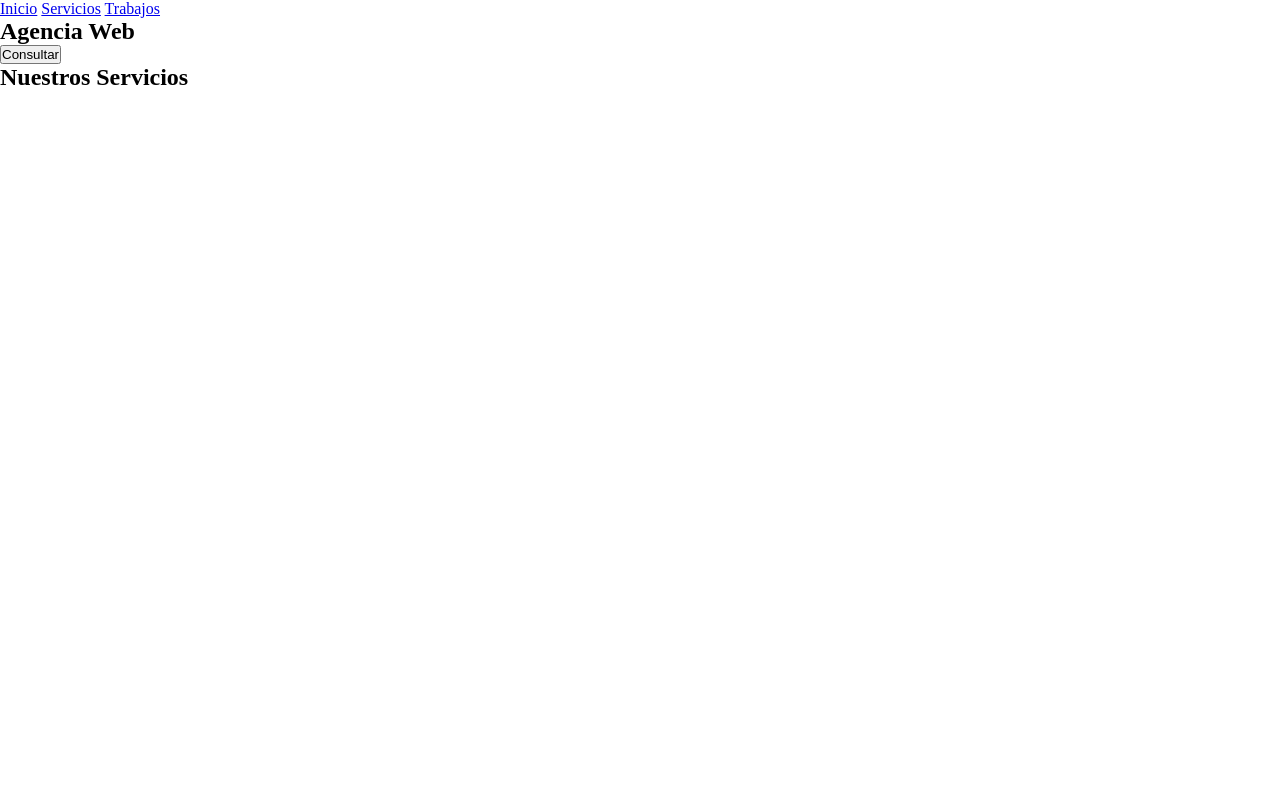
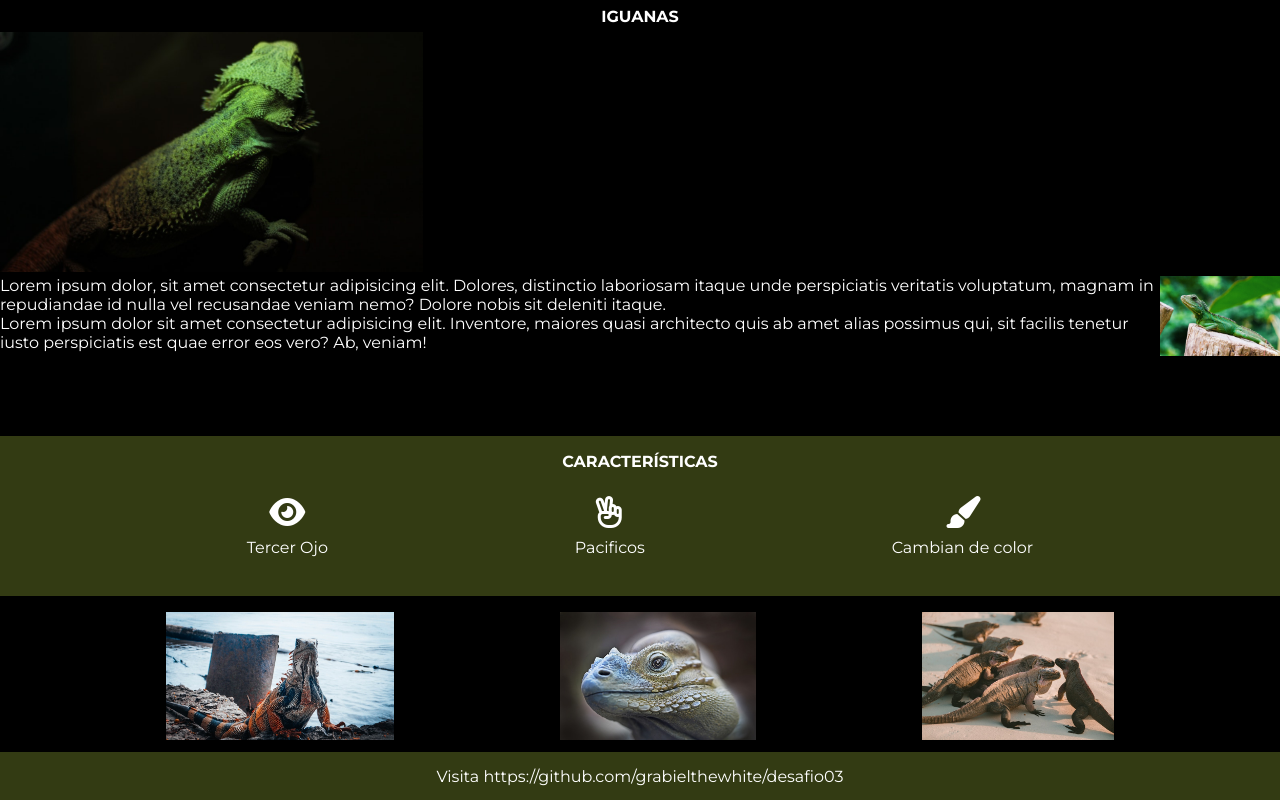
Before and after one commit to gabriel-ecc/desafio03, a plain HTML site: page index.html in a window 1280 px wide. Drawn offline with Linux system fonts and the light colour scheme.

Commit message:
estructura base

```diff
--- a/assets/styles/style.css
+++ b/assets/styles/style.css
@@ -1,5 +1,100 @@
+@import url('https://fonts.googleapis.com/css2?family=Montserrat:ital,wght@0,100..900;1,100..900&display=swap');
+
 * {
     margin: 0;
     padding: 0;
     box-sizing: border-box;
+    font-family: "Montserrat", sans-serif;
+    font-size: 2vh;
+    color: white;
+    background-color: black;
   }
+
+  header{
+    text-align: center;
+    align-content: center;
+    height: 4vh;
+  }
+
+  main{
+    height: 90vh;
+    display: block;
+  }
+
+  .imgPrincipal{
+    max-width: 100%; /* La imagen nunca será más ancha que su contenedor */
+    height: 30vh;
+    object-fit: cover;
+  }
+
+  .textoIntro{
+    display: flex;
+    justify-content: space-between;
+    height: 20vh;
+
+  }
+
+  .texto1{
+    display: block;
+
+  }
+
+  .iguana1{
+    height: 10vh;
+  }
+
+  .caracteristicas{
+    height: 20vh;
+    text-align: center;
+    background-color: rgb(51, 59, 19);
+  }
+
+  .caracteristicas > h2{
+    background-color: rgb(51, 59, 19);
+    padding-top: 2vh;
+    margin-bottom: 4vh;
+  }
+
+  .cards{
+    display: flex;
+    justify-content: space-evenly;
+    margin-top: 2vh;
+    background-color: rgb(51, 59, 19);
+  }
+
+  .card{
+    background-color: rgb(51, 59, 19);
+  }
+
+  .card > p{
+    margin-top: 2vh;
+    background-color: rgb(51, 59, 19);
+  }
+
+  .card > i{
+    background-color: rgb(51, 59, 19);
+  }
+
+  .galeria{
+    height: 20vh;
+    display: flex;
+    justify-content: space-evenly;
+
+  }
+
+  .galeria > img{
+    max-width: 25%; /* La imagen nunca será más ancha que su contenedor */
+    height: auto;
+    margin: 2vh 0 2vh 0;
+  }
+
+  footer{
+    display: flex;
+    justify-content: center;
+    align-items: center;
+    height: 6vh;
+    background-color: rgb(51, 59, 19);
+  }
+  footer > p{
+    background-color: rgb(51, 59, 19);
+  }
--- a/index.html
+++ b/index.html
@@ -3,37 +3,49 @@
 <head>
     <meta charset="UTF-8">
     <meta name="viewport" content="width=device-width, initial-scale=1.0">
+    <link rel="stylesheet" href="https://cdnjs.cloudflare.com/ajax/libs/font-awesome/6.6.0/css/all.min.css" integrity="sha512-Kc323vGBEqzTmouAECnVceyQqyqdsSiqLQISBL29aUW4U/M7pSPA/gEUZQqv1cwx4OnYxTxve5UMg5GT6L4JJg==" crossorigin="anonymous" referrerpolicy="no-referrer" />
     <link rel="shortcut icon" href="assets/favicon/favicon.ico" type="image/x-icon">
     <link rel="stylesheet" href="./assets/styles/style.css">
     <title>Document</title>
 </head>
 <body>
-
     <header>
-        <nav>
-            <a href="#">Inicio</a>
-            <a href="#servicios">Servicios</a>
-            <a href="#trabajos">Trabajos</a>
-        </nav>
+        <h1>IGUANAS</h1>
     </header>
     <main>
-        <section>
-            <h1>Agencia Web</h1>
-            <button>Consultar</button>
-
+        <img src="assets/imgs/bg-header.jpg" alt="iguana" class="imgPrincipal">
+        <section class="textoIntro">
+            <div class="texto1">
+                <p>Lorem ipsum dolor, sit amet consectetur adipisicing elit. Dolores, distinctio laboriosam itaque unde perspiciatis veritatis voluptatum, magnam in repudiandae id nulla vel recusandae veniam nemo? Dolore nobis sit deleniti itaque.</p>
+                <p>Lorem ipsum dolor sit amet consectetur adipisicing elit. Inventore, maiores quasi architecto quis ab amet alias possimus qui, sit facilis tenetur iusto perspiciatis est quae error eos vero? Ab, veniam!</p>
+            </div>
+            <img src="assets/imgs/iguana-1.jpg" alt="iguana1" class="iguana1">
         </section>
-        <section>
-            <h2>Nuestros Servicios</h2>
-            <div>
-
+        <section class="caracteristicas">
+            <h2>CARACTERÍSTICAS</h2>
+            <div class="cards">
+                <div class="card">
+                    <i class="fa-solid fa-eye fa-2xl"></i>
+                    <p>Tercer Ojo</p>
+                </div>
+                <div class="card">
+                    <i class="fa-regular fa-hand-peace fa-2xl"></i>
+                    <p>Pacificos</p>
+                </div>
+                <div class="card">
+                    <i class="fa-solid fa-paintbrush fa-2xl"></i>
+                    <p>Cambian de color</p>
+                </div>
             </div>
-
         </section>
-        <section>
-
+        <section class="galeria">
+            <img src="assets/imgs/iguana-2.jpg" alt="iguana2">
+            <img src="assets/imgs/iguana-3.jpg" alt="iguana3">
+            <img src="assets/imgs/iguana-4.jpg" alt="iguana4">
         </section>
     </main>
     <footer>
+        <p>Visita https://github.com/grabielthewhite/desafio03</p>
     </footer>
 </body>
 </html>
```
